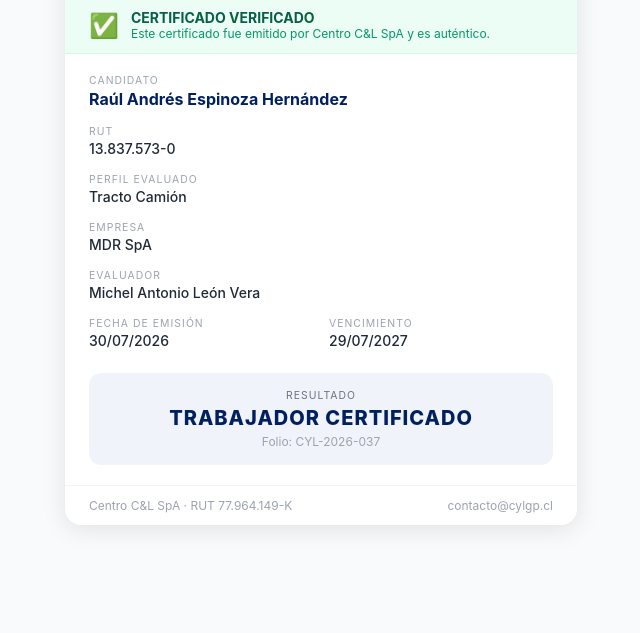
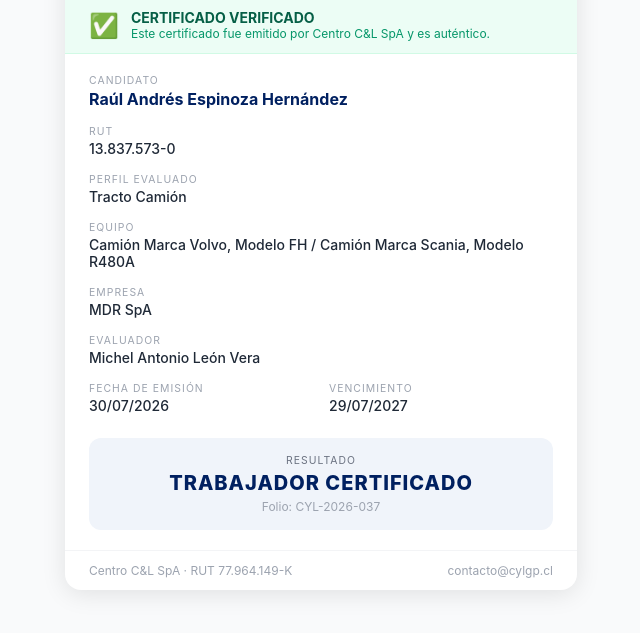
Before and after one commit to patricionhoocc-afk/certificados, a plain HTML site: page cert/8cc6e774-7d72-4eba-af7c-45e6b932b3d4/index.html in a window 1280 px wide. Shown: the part 131-764 px from the top of the page, without its empty margins (319-959 px from the left). Drawn offline with Linux system fonts and the light colour scheme.

Commit message:
cert: 8cc6e774

```diff
--- a/cert/8cc6e774-7d72-4eba-af7c-45e6b932b3d4/index.html
+++ b/cert/8cc6e774-7d72-4eba-af7c-45e6b932b3d4/index.html
@@ -83,6 +83,10 @@
         <p class="row-label">Perfil evaluado</p>
         <p class="row-value">Tracto Camión</p>
       </div>
+  <div class="row">
+    <p class="row-label">Equipo</p>
+    <p class="row-value">Camión Marca Volvo, Modelo FH / Camión Marca Scania, Modelo R480A</p>
+  </div>
       <div class="row">
         <p class="row-label">Empresa</p>
         <p class="row-value">MDR SpA</p>
```
